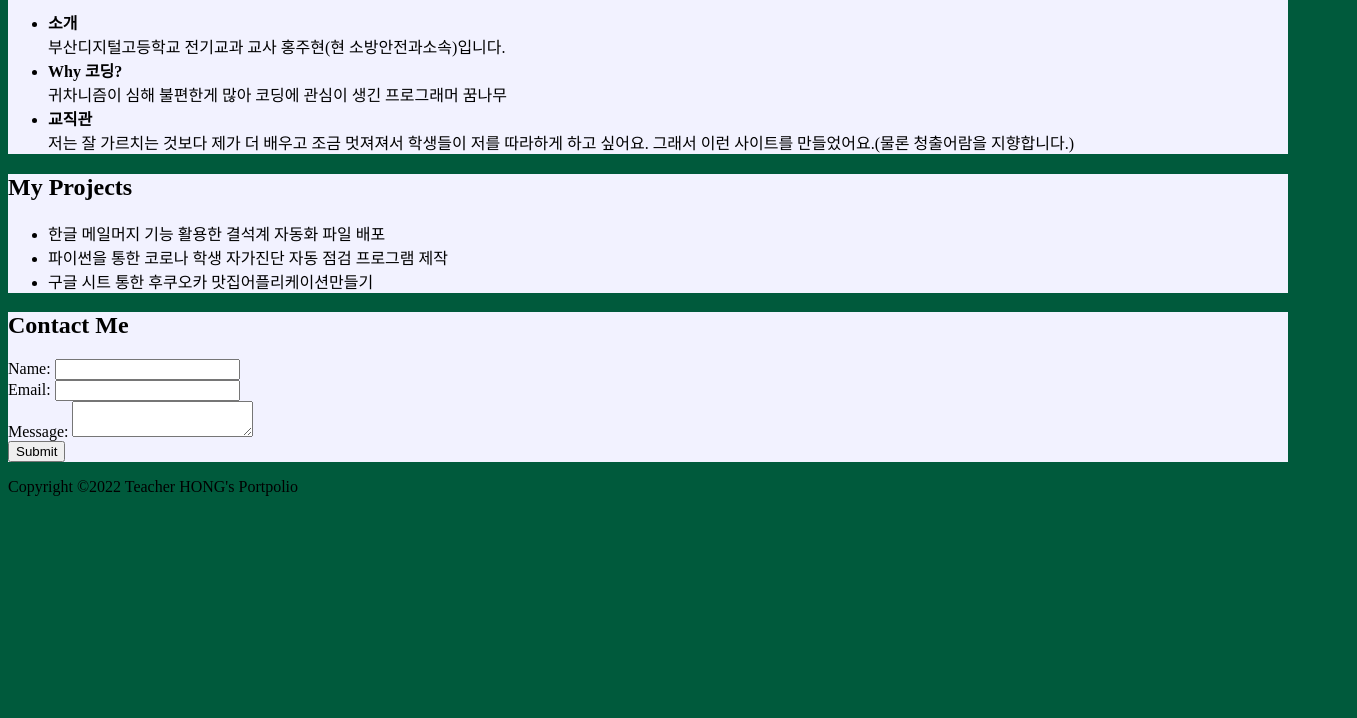
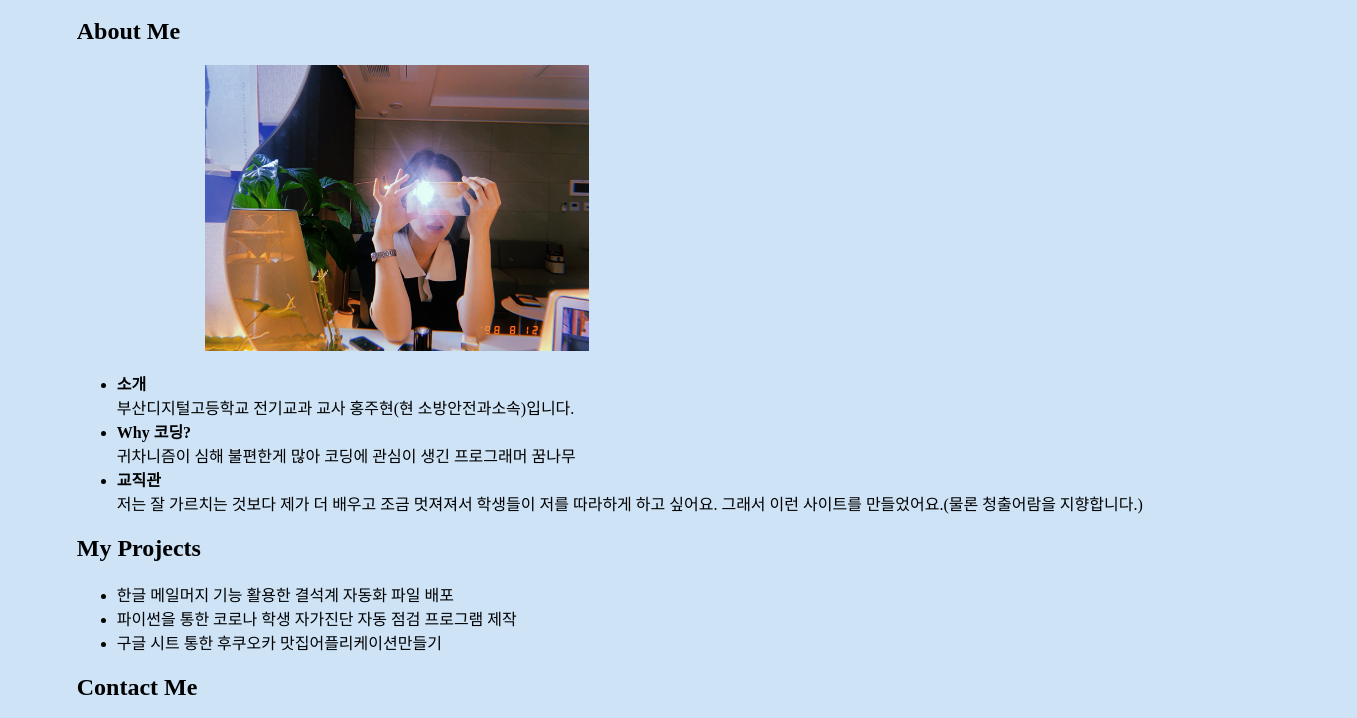
Before and after one commit to hong0405/my-portpolio, a plain HTML site: page index.html in a window 1280 px wide. Shown: the part 191-909 px from the top of the page, 1357 px wide, since content can reach past the window. Before the commit the page ends 821 px from the top, so only its background shows below. Drawn offline with Linux system fonts and the light colour scheme.

Commit message:
profile photo updated

```diff
--- a/index.html
+++ b/index.html
@@ -22,6 +22,7 @@
 
     <section id="about">
       <h2>About Me</h2>
+      <img src="myphoto.png" alt="myphoto" id="photo" />
       <ul>
         <li><b>소개</b><br>부산디지털고등학교 전기교과 교사 홍주현(현 소방안전과소속)입니다.</li>
         <li><b>Why 코딩?</b><br>귀차니즘이 심해 불편한게 많아 코딩에 관심이 생긴 프로그래머 꿈나무</li>
--- a/style.css
+++ b/style.css
@@ -1,9 +1,16 @@
 html, body {
   height: 100%;
   width: 100%;
-  background-color: rgb(00,90,60);
-  font-family: #ffffff sans-serif;
+  background-color: #CEE3F6;
+  font: #ffffff sans-serif;
+  margin: 3%;
+  padding: 0;
 }
 section{
-  background-color: #f2f2ff;
+  background-color: #EEF1F3
+  padding: 1px;
 }
+#photo{
+  padding-left: 10%;
+ width: 30%;
+}
```
Also changed, not shown: myphoto.png (added).
